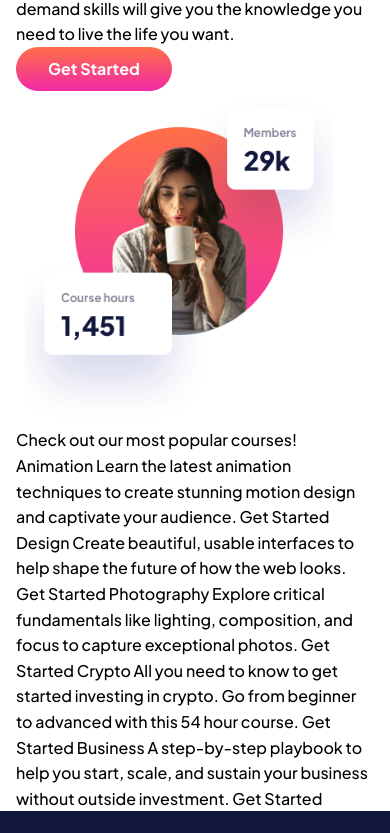
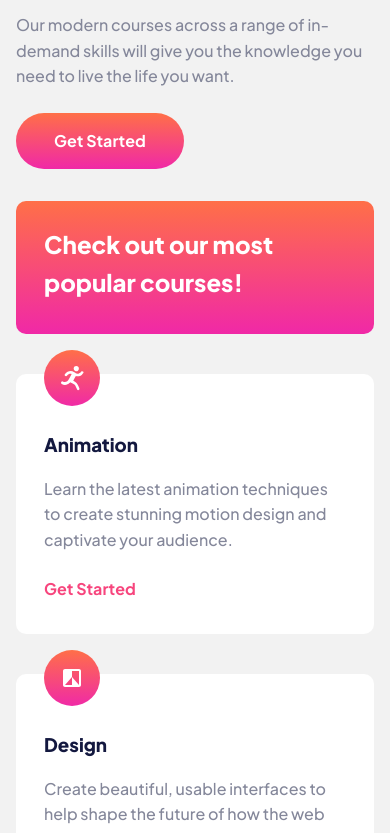
Before and after one commit to kevinndlc/skilled-elearning-landing-page, a website built with Parcel: page src/index.html in a window 390 px wide. Shown: the part 218-1051 px from the top of the page. Built offline with nearby package versions, Linux system fonts and the light colour scheme.

Commit message:
Feat: Responsive Layouts

```diff
--- a/src/index.html
+++ b/src/index.html
@@ -24,36 +24,111 @@
 
   <main class="container">
     <section class="hero">
+      <div class="hero__inner">
         <h1 class="hero__title">Maximize skill,<br>minimize budget</h1>
         <p class="hero__lead">
           Our modern courses across a range of in-demand skills will give you the
           knowledge you need to live the life you want.
         </p>
-      <a href="" class="btn btn--primary hero__cta">Get Started</a>
-      <img src="./assets/image-hero-mobile.png" alt="">
+        <a href="#" class="btn btn--primary hero__cta">Get Started</a>
+      </div>
+      <!-- <picture>
+        <source
+          type="image/webp"
+          media="(min-width: 67.5rem)"
+          srcset="
+            ./assets/image-hero-desktop.webp 1x,
+            ./assets/image-hero-desktop@2x.webp 2x
+          "
+        >
+        <source
+          type="image/png"
+          media="(min-width: 67.5rem)"
+          srcset="
+            ./assets/image-hero-desktop.png 1x,
+            ./assets/image-hero-desktop@2x.png 2x
+          "
+        >
+        <source
+          type="image/webp"
+          media="(min-width: 35rem)"
+          srcset="
+            ./assets/image-hero-tablet.webp 1x,
+            ./assets/image-hero-tablet@2x.webp 2x
+          "
+        >
+        <source
+          type="image/png"
+          media="(min-width: 35rem)"
+          srcset="
+            ./assets/image-hero-tablet.png 1x,
+            ./assets/image-hero-tablet@2x.png 2x
+          "
+        >
+        <source
+          type="image/webp"
+          srcset="
+            ./assets/image-hero-mobile.webp 1x,
+            ./assets/image-hero-mobile@2x.webp 2x
+          "
+        >
+
+        <img
+          src="./assets/image-hero-mobile.png"
+          srcset="
+            ./assets/image-hero-mobile.png 1x,
+            ./assets/image-hero-mobile@2x.png 2x
+          "
+          alt="Woman drinking a cup with some statistics around her ">
+      </picture> -->
     </section>
     <section class="courses">
-      Check out our most popular courses!
-      Animation
+      <h2 class="courses__title">Check out our most popular courses!</h2>
+      <div class="course">
+        <img class="course__icon" src="./assets/icon-animation.svg" alt="">
+        <h3 class="course__title">Animation</h3>
+        <p class="course__description">
           Learn the latest animation techniques to create stunning motion
           design and captivate your audience.
-      Get Started
-      Design
+        </p>
+        <a href="#" class="course__link">Get Started</a>
+      </div>
+      <div class="course">
+        <img class="course__icon" src="./assets/icon-design.svg" alt="">
+        <h3 class="course__title">Design</h3>
+        <p class="course__description">
           Create beautiful, usable interfaces to help shape the future of
           how the web looks.
-      Get Started
-      Photography
+        </p>
+        <a href="#" class="course__link">Get Started</a>
+      </div>
+      <div class="course">
+        <img class="course__icon" src="./assets/icon-photography.svg" alt="">
+        <h3 class="course__title">Photography</h3>
+        <p class="course__description">
           Explore critical fundamentals like lighting, composition, and focus
           to capture exceptional photos.
-      Get Started
-      Crypto
+        </p>
+        <a href="#" class="course__link">Get Started</a>
+      </div>
+      <div class="course">
+        <img class="course__icon" src="./assets/icon-crypto.svg" alt="">
+        <h3 class="course__title">Crypto</h3>
+        <p class="course__description">
           All you need to know to get started investing in crypto. Go from beginner
           to advanced with this 54 hour course.
-      Get Started
-      Business
+        </p>
+        <a href="#" class="course__link">Get Started</a>
+      </div>
+      <div class="course">
+        <img class="course__icon" src="./assets/icon-business.svg" alt="">
+        <h3 class="course__title">Business</h3>
+        <p class="course__description">
           A step-by-step playbook to help you start, scale, and sustain your business
           without outside investment.
-      Get Started
+        </p>
+        <a href="#" class="course__link">Get Started</a>
+      </div>
     </section>
   </main>
 
--- a/src/style.scss
+++ b/src/style.scss
@@ -7,7 +7,7 @@
 }
 
 :root {
-  --container-width: min(69.375rem, 100% - 2rem);
+  --container-width: min(69.375rem, 100% - 5rem);
 
   --clr-lavender: hsl(234deg, 25%, 52%);
   --clr-pink: hsl(341deg, 92%, 62%);
@@ -29,6 +29,7 @@ body {
   font-family: var(--font-stack);
   font-weight: 500;
   line-height: 1.6;
+  background-color: #F2F2F2;
 }
 
 a {
@@ -43,6 +44,19 @@ h1, h2, h3, h4, h5 {
 img {
   max-width: 100%;
   display: block;
+}
+
+// MIXINS
+@mixin tablet {
+  @media screen and (min-width: 35rem) {
+    @content;
+  }
+}
+
+@mixin desktop {
+  @media screen and (min-width: 67.5rem) {
+    @content;
+  }
 }
 
 // UTILITIES
@@ -60,19 +74,28 @@ img {
 
 // CLASSES
 .container {
-  width: var(--container-width);
+  width: calc(100% - 2rem);
   margin-inline: auto;
+
+  @include tablet {
+    width: var(--container-width);
+  }
 }
 
 .btn {
   display: inline-block;
-  padding: 0.875rem 2rem;
-  line-height: 1;
+  padding: 0.625rem 1.5rem;
   font-weight: 700;
+  line-height: 1.625rem;
   border-radius: 50rem;
   color: white;
   cursor: pointer;
   transition: opacity 0.2s ease-in-out;
+
+  @include desktop {
+    font-size: 1.125rem;
+    padding: 0.875rem 2rem;
+  }
 
   &--dark {
     background-color: var(--clr-dark);
@@ -97,23 +120,158 @@ img {
 
   img {
     width: 90px;
+
+    @include desktop {
+      width: 115px;
+    }
   }
 }
 
 .hero {
   margin-top: 2.375rem;
-  position: relative;
+
+  &__inner {
+    @include tablet {
+      max-width: 25rem;
+    }
+    @include desktop {
+      max-width: 28.75rem;
+    }
+  }
 
   &__title {
     font-size: 2.5rem;
-    line-height: 1.125;
+    line-height: 1.3;
+    color: var(--clr-dark);
+
+    @include desktop {
+      font-size: 3.5rem;
+    }
+  }
+
+  &__lead {
+    color: var(--clr-gray);
+    margin-top: 1.625rem;
+
+    @include desktop {
+      font-size: 1.125rem;
+      padding-right: 1rem;
+    }
+  }
+
+  &__cta {
+    margin-top: 1.5rem;
+    padding: 15px 38px;
+
+    @include desktop {
+      font-size: 1.125rem;
+      padding: 1rem 2rem;
+      line-height: 1.6;
+    }
   }
 
   img {
     width: 100%;
-    margin-inline: -1rem;
+
+    @include tablet {
+      width: revert;
+      position: absolute;
+      top: -150px;
+      right: -150px;
+      z-index: -1;
+    }
   }
 
+}
+
+.courses {
+  --column-count: 1;
+
+  display: grid;
+  grid-template-columns: repeat(var(--column-count), 1fr);
+  margin-top: 2rem;
+  margin-bottom: 5rem;
+  row-gap: 2.5rem;
+
+  @include tablet {
+    --column-count: 2;
+    column-gap: 0.75rem;
+    row-gap: 3.5rem
+  }
+
+  @include desktop {
+    --column-count: 3;
+    column-gap: 1.875rem;
+    row-gap: 5rem;
+    margin-bottom: 8.75rem;
+  }
+
+  > * {
+    padding-inline: 1.75rem;
+    padding-top: 3.5rem;
+    border-radius: 10px;
+
+    @include tablet {
+      padding-inline: 2rem;
+    }
+
+    @include desktop {
+      border-radius: 15px;
+      padding-top: 4rem;
+    }
+  }
+
+  &__title {
+    background-image: var(--clr-primary-gradient);
+    color: white;
+    padding-top: 1.5rem;
+    padding-bottom: 2rem;
+
+    @include tablet {
+      padding-top: 3.5rem;
+    }
+
+    @include desktop {
+      padding-top: 4rem;
+    }
+  }
+
+  .course {
+    background-color: white;
+    position: relative;
+    display: flex;
+    flex-direction: column;
+    padding-bottom: 2rem;
+
+    @include desktop {
+      padding-bottom: 2.5rem;
+    }
+
+    &__icon {
+      position: absolute;
+      top: -1.5rem;
+    }
+
+    &__title {
+      color: var(--clr-dark);
+      margin-bottom: 1rem;
+
+      @include desktop {
+        margin-bottom: 1.5rem;
+      }
+    }
+
+    &__description {
+      color: var(--clr-gray);
+      flex: 1 1 0px;
+    }
+
+    &__link {
+      margin-top: 1.5rem;
+      color: var(--clr-pink);
+      font-weight: 700;
+    }
+  }
 }
 
 .footer {
```
Lines whose indentation alone changed are shown as unchanged.
